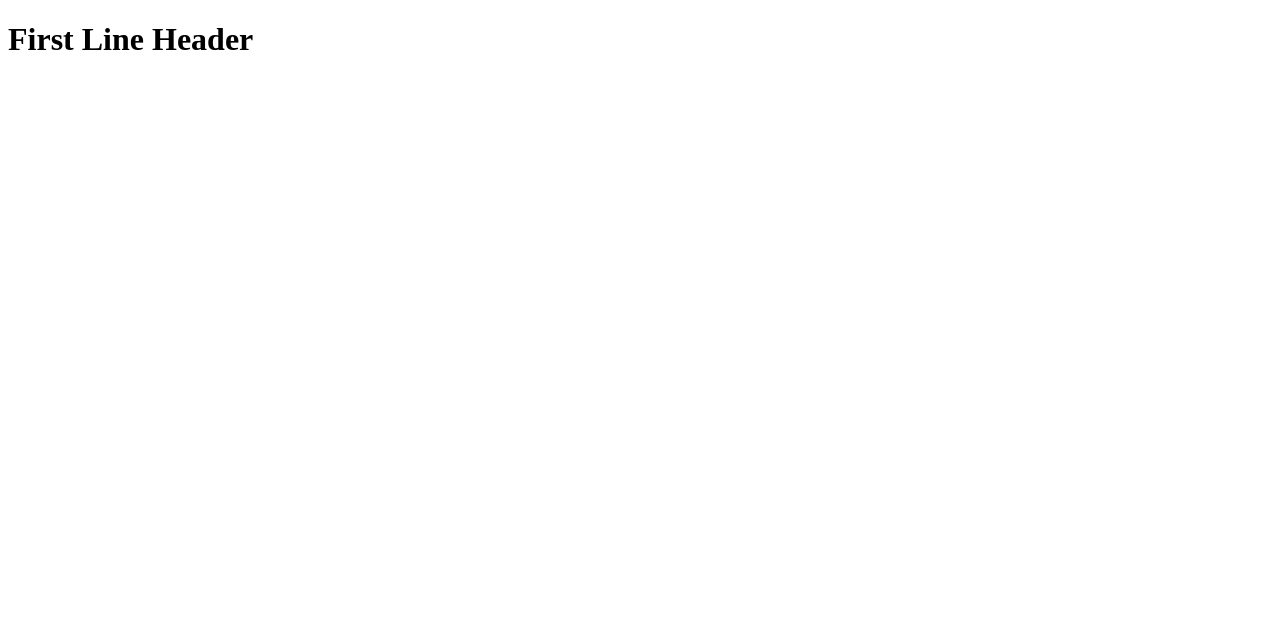
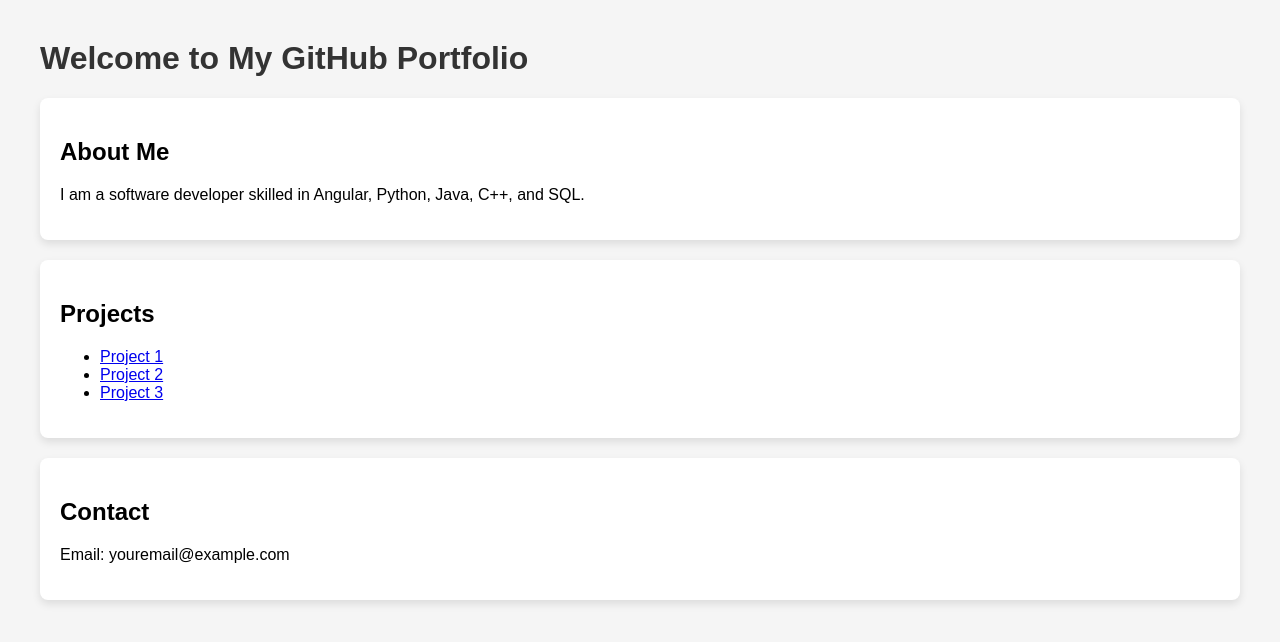
Before and after one commit to afiqhzq/portfolio, a plain HTML site: page index.html in a window 1280 px wide. Drawn offline with Linux system fonts and the light colour scheme.

Commit message:
Update index.html

```diff
--- a/index.html
+++ b/index.html
@@ -1,9 +1,50 @@
 <!DOCTYPE html>
-<html>
+<html lang="en">
 <head>
-  <title> My HTML Project </title>
+  <meta charset="UTF-8">
+  <meta name="viewport" content="width=device-width, initial-scale=1.0">
+  <title>My GitHub Page</title>
+
+  <style>
+    body {
+      font-family: Arial, sans-serif;
+      margin: 40px;
+      background: #f5f5f5;
+    }
+    h1 {
+      color: #333;
+    }
+    .card {
+      background: white;
+      padding: 20px;
+      border-radius: 8px;
+      margin-bottom: 20px;
+      box-shadow: 0 4px 8px rgba(0,0,0,0.1);
+    }
+  </style>
 </head>
-  <body>
-    <h1>First Line Header</h1>
-  </body>
+<body>
+
+  <h1>Welcome to My GitHub Portfolio</h1>
+
+  <div class="card">
+    <h2>About Me</h2>
+    <p>I am a software developer skilled in Angular, Python, Java, C++, and SQL.</p>
+  </div>
+
+  <div class="card">
+    <h2>Projects</h2>
+    <ul>
+      <li><a href="#">Project 1</a></li>
+      <li><a href="#">Project 2</a></li>
+      <li><a href="#">Project 3</a></li>
+    </ul>
+  </div>
+
+  <div class="card">
+    <h2>Contact</h2>
+    <p>Email: youremail@example.com</p>
+  </div>
+
+</body>
 </html>
```
